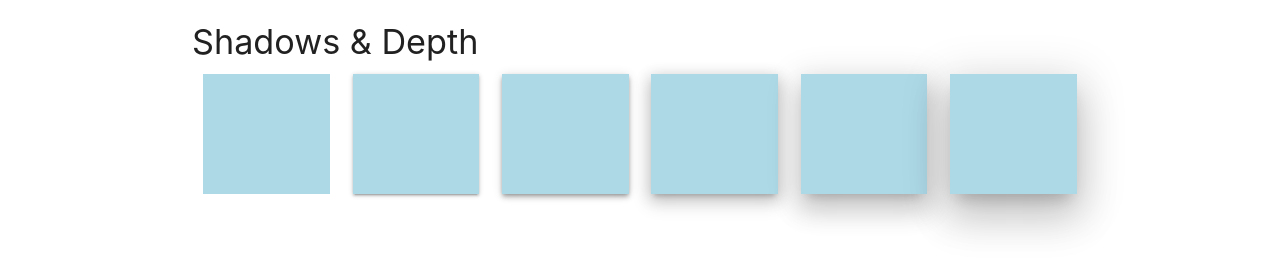
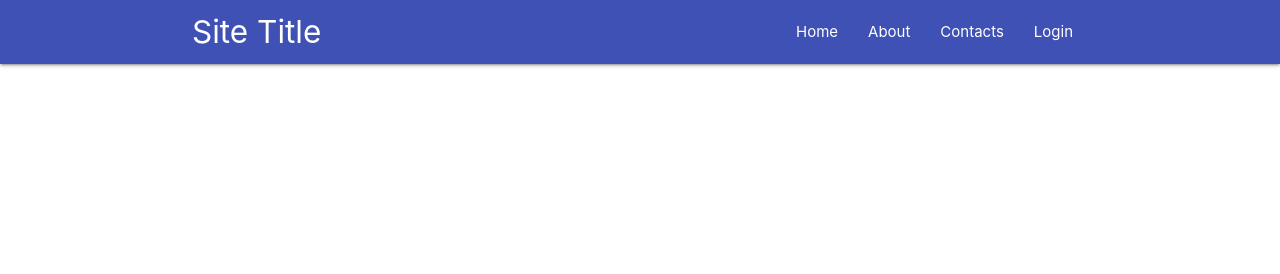
Before and after one commit to Cyhyraethz/learn-materialize, a plain HTML site: page index.html in a window 1280 px wide. Drawn offline with nearby package versions, Linux system fonts and the light colour scheme.

Commit message:
Commit after tutorial #12

```diff
--- a/index.html
+++ b/index.html
@@ -22,31 +22,34 @@
     <title>Materialize CSS</title>
   </head>
   <body>
-    <div class="container">
-      <h4>Shadows & Depth</h4>
-      <div class="row">
-        <div class="col s2">
-          <div></div>
-        </div>
-        <div class="col s2">
-          <div class="z-depth-1"></div>
-        </div>
-        <div class="col s2">
-          <div class="z-depth-2"></div>
-        </div>
-        <div class="col s2">
-          <div class="z-depth-3"></div>
-        </div>
-        <div class="col s2">
-          <div class="z-depth-4"></div>
-        </div>
-        <div class="col s2">
-          <div class="z-depth-5"></div>
-        </div>
+    <nav class="nav-wrapper indigo">
+      <div class="container">
+        <a href="#" class="brand-logo">Site Title</a>
+        <a href="#" class="sidenav-trigger" data-target="mobile-links">
+          <i class="material-icons">menu</i>
+        </a>
+        <ul class="right hide-on-med-and-down">
+          <li><a href="#">Home</a></li>
+          <li><a href="#">About</a></li>
+          <li><a href="#">Contacts</a></li>
+          <li><a href="#">Login</a></li>
+        </ul>
       </div>
-    </div>
+    </nav>
 
+    <ul class="sidenav" id="mobile-links">
+      <li><a href="#">Home</a></li>
+      <li><a href="#">About</a></li>
+      <li><a href="#">Contacts</a></li>
+    </ul>
+
+    <script src="https://code.jquery.com/jquery-3.4.1.min.js"></script>
     <!-- Compiled and minified JavaScript -->
     <script src="https://cdnjs.cloudflare.com/ajax/libs/materialize/1.0.0/js/materialize.min.js"></script>
+    <script>
+      $(document).ready(function() {
+        $('.sidenav').sidenav();
+      });
+    </script>
   </body>
 </html>
```
